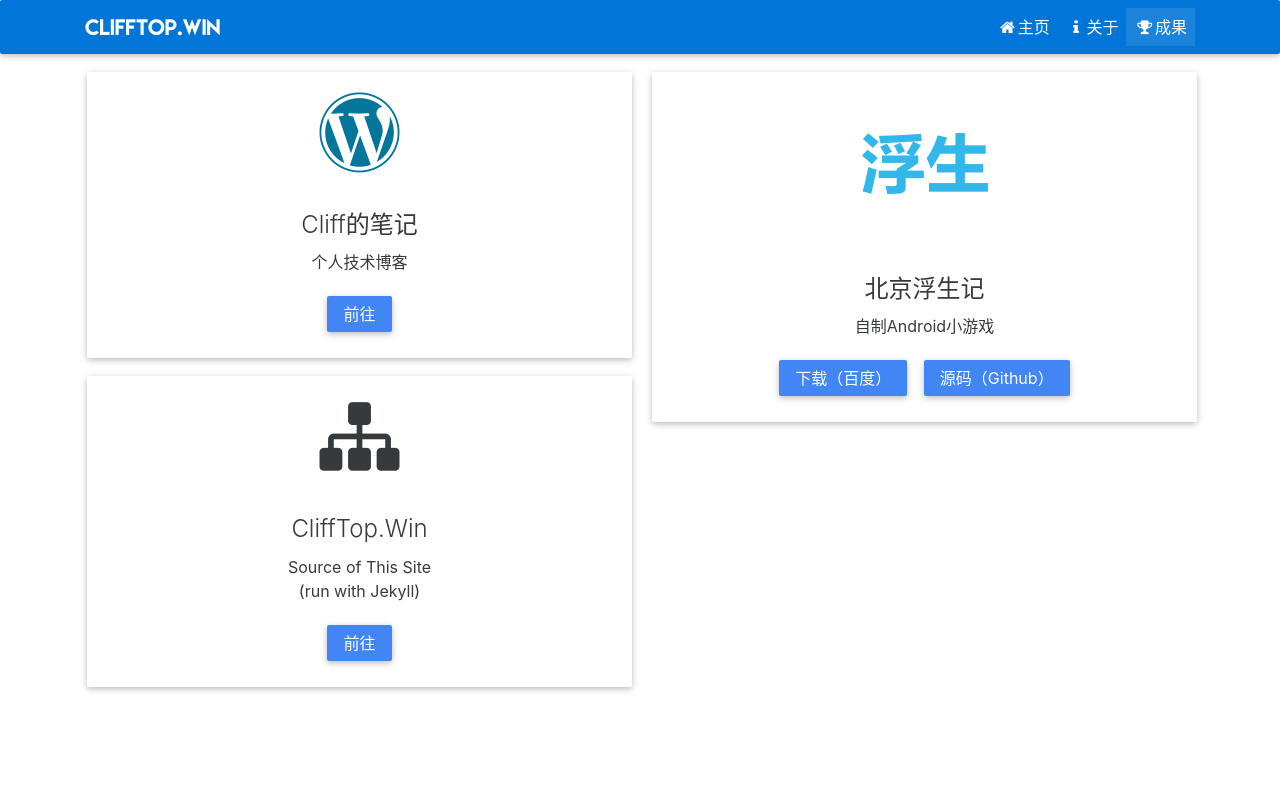
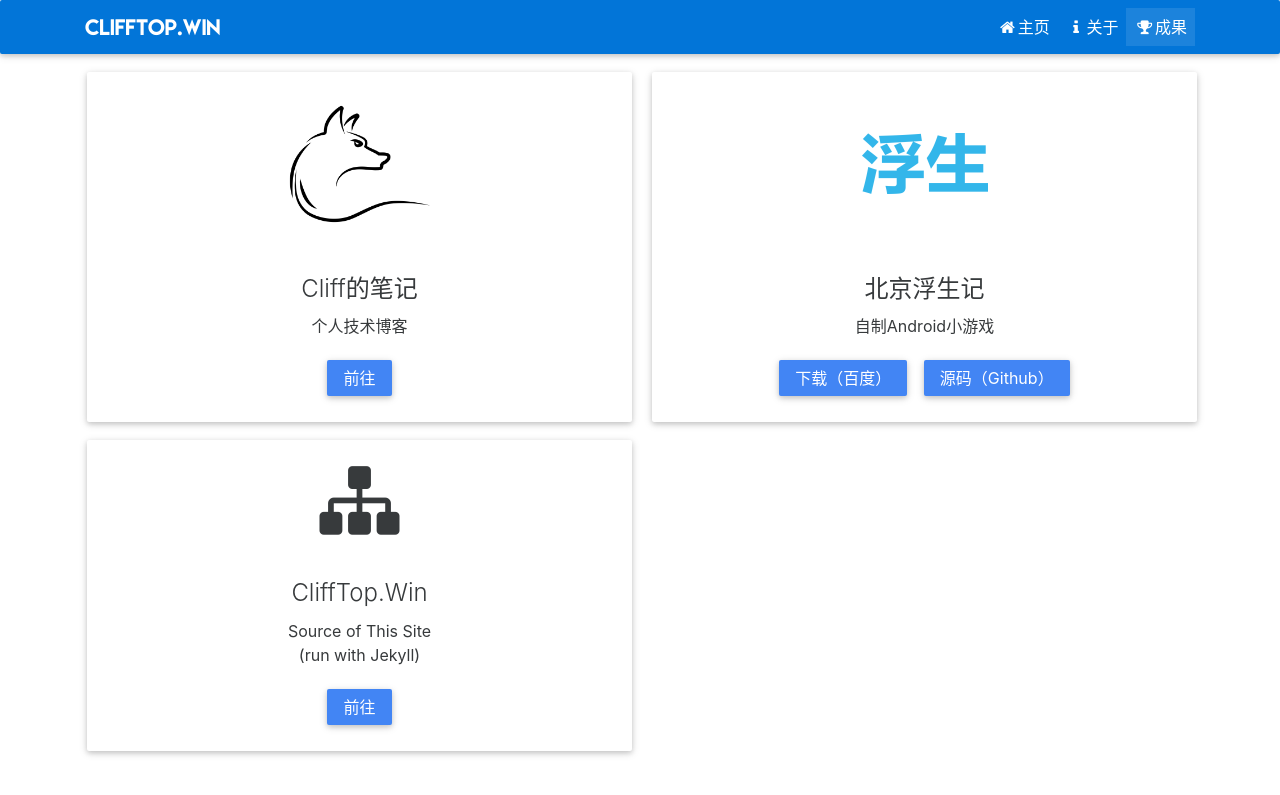
Before and after one commit to CliffHan/cliffhan.github.io, a Jekyll site: the page built from artifacts.html, in a window 1280 px wide. Shown: the top 795 px of the page. Built offline with Jekyll 4.4.1, drawn with Linux system fonts in a browser that asks for light colours.

Commit message:
change favicon of blog

```diff
--- a/_config.yml
+++ b/_config.yml
@@ -74,7 +74,7 @@
 subtitle: "做有用的软件"
 url: "https://www.clifftop.win"
 my-name: "Cliff Han"
-my-blog: "http://blog.clifftop.win"
+my-blog: "https://blog.clifftop.win"
 my-mail: "56550744@qq.com"
 my-qq: "56550744"
 my-linkedin: "http://www.linkedin.com/in/cliff-han"
--- a/artifacts.html
+++ b/artifacts.html
@@ -9,7 +9,7 @@
   <div class="card-columns">
     <div class="card">
       <div class="card-block text-xs-center">
-        <i class="fa fa-wordpress fa-5x text-xs-center"></i>
+        <img src="/img/blog.png" alt="Blog-favicon" class="card-img-top m-x-auto" />
       </div>
       <div class="card-block text-xs-center">
         <h4 class="card-title">Cliff的笔记</h4>
--- a/css/artifacts.css
+++ b/css/artifacts.css
@@ -31,3 +31,8 @@
 .card-columns .card {
   margin-bottom: 1rem;
 }
+
+.card-img-top {
+  width: 144px;
+  height: 144px;
+}
```
Also changed, not shown: img/blog.png (added).
